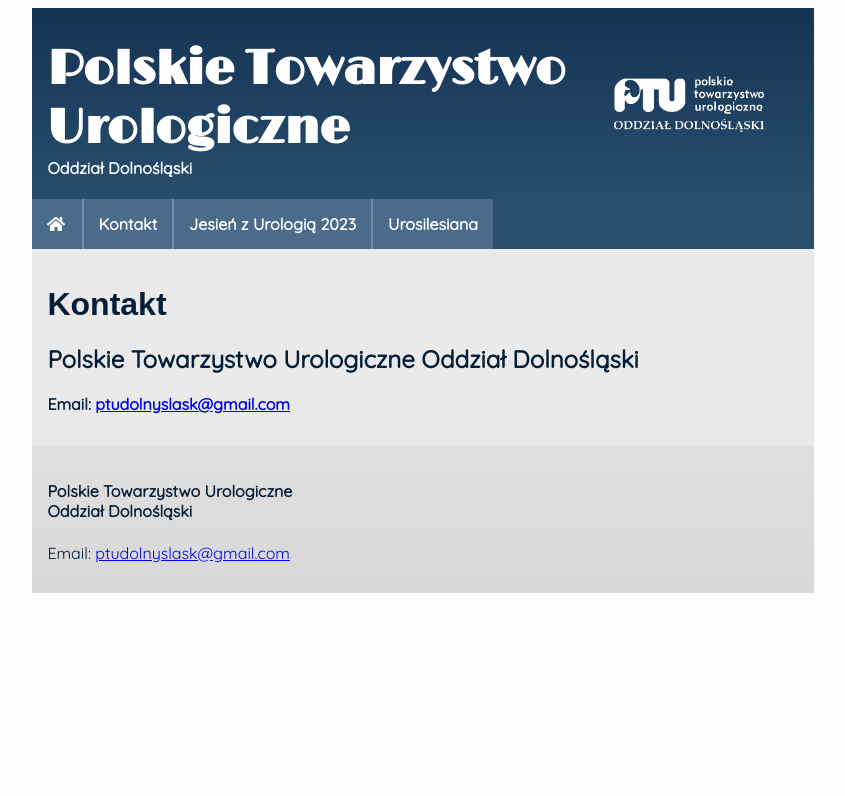
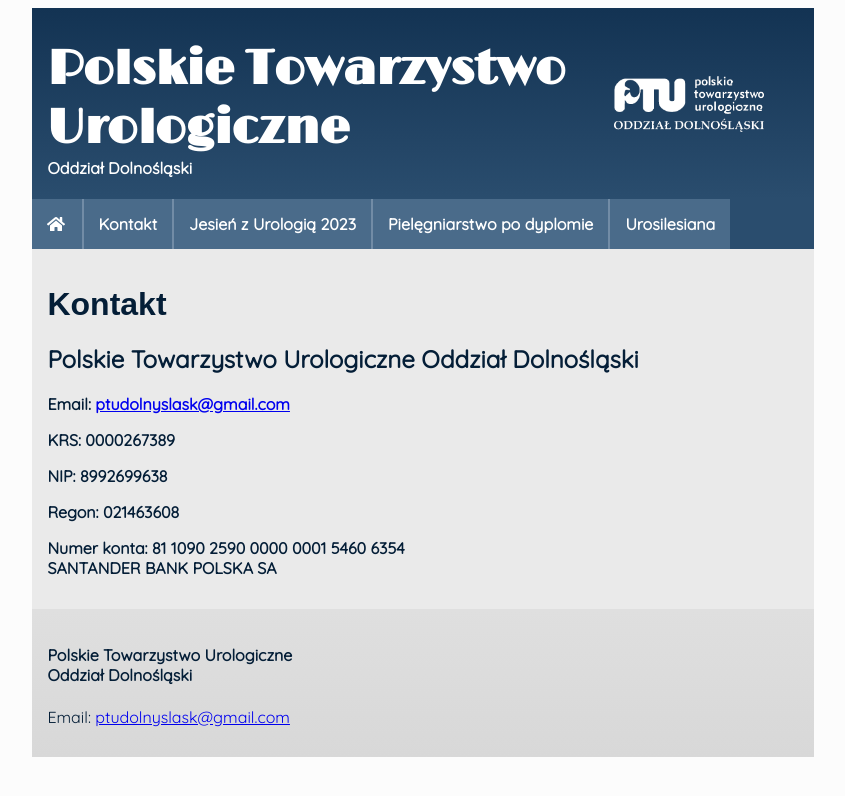
Before and after one commit to ptu-dolnyslask/ptu-dolnyslask.github.io, a Jekyll site: the page built from pages/kontakt.md, in a window 1280 px wide. Shown: the top 796 px of the page, without its empty margins (217-1062 px from the left). Built offline with Jekyll 4.4.1, drawn with Linux system fonts in a browser that asks for light colours; nearby versions of some CDN libraries; some web fonts are replaced.

Commit message:
pielegniarstwo23

```diff
--- a/pages/kontakt.md
+++ b/pages/kontakt.md
@@ -11,3 +11,12 @@ Polskie Towarzystwo Urologiczne Oddział Dolnośląski
 ---
 
 **Email: [{{site.email}}](mailto:{{site.email}})**
+
+**KRS: 0000267389**
+
+**NIP: 8992699638**
+
+**Regon: 021463608**
+
+**Numer konta: 81 1090 2590 0000 0001 5460 6354**<br/>
+**SANTANDER BANK POLSKA SA**
```
Also changed, not shown: pages/conference/pilegniarstwo23.md (added, +53 -0 lines).
